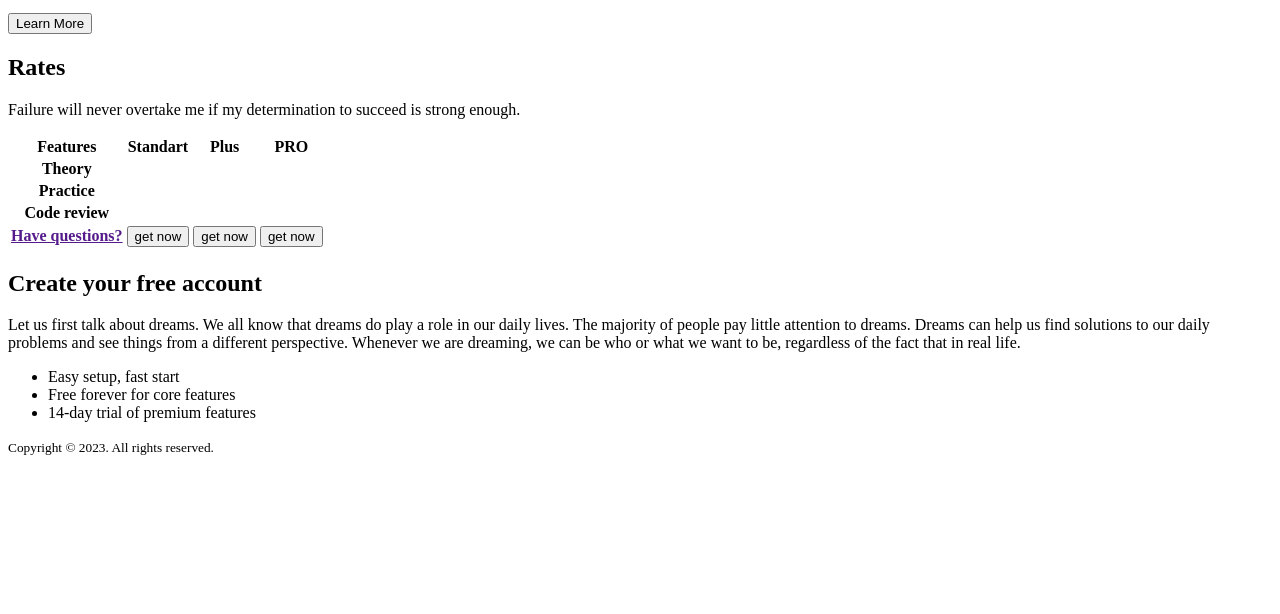
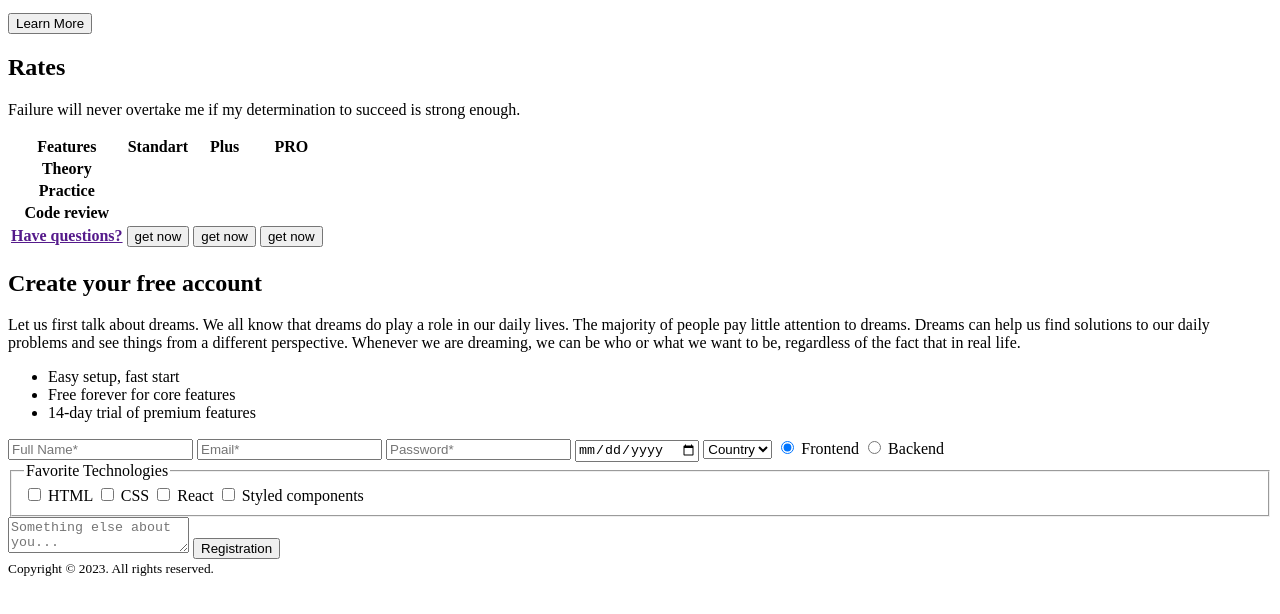
Before and after one commit to alexzubovich/hw-self-html-css, a plain HTML site: page index.html in a window 1280 px wide. Shown: the part 184-798 px from the top of the page. Drawn offline with Linux system fonts and the light colour scheme.

Commit message:
Form markup complete

```diff
--- a/index.html
+++ b/index.html
@@ -66,7 +66,47 @@
             <li>Free forever for core features</li>
             <li>14-day trial of premium features</li>
         </ul>
-        <form action=""></form>
+        <form action="">
+            <input type="text" placeholder="Full Name*">
+            <input type="email" placeholder="Email*">
+            <input type="password" placeholder="Password*">
+            <input type="date">
+            <select>
+                <option selected disabled>Country</option>
+                <option>Belarus</option>
+                <option>China</option>
+                <option>USA</option>
+            </select>
+            <label for="">
+                <input type="radio" name="stack" checked>
+                Frontend
+            </label>
+            <label for="">
+                <input type="radio" name="stack">
+                Backend
+            </label>
+            <fieldset>
+                <legend>Favorite Technologies</legend>
+                <label for="">
+                    <input type="checkbox" name="html">
+                    HTML
+                </label>
+                <label for="">
+                    <input type="checkbox" name="css">
+                    CSS
+                </label>
+                <label for="">
+                    <input type="checkbox" name="react">
+                    React
+                </label>
+                <label for="">
+                    <input type="checkbox" name="sc">
+                    Styled components
+                </label>
+            </fieldset>
+            <textarea placeholder="Something else about you..."></textarea>
+            <button type="submit">Registration</button>
+        </form>
     </section>
     <footer>
         <small>Copyright © 2023. All rights reserved.</small>
```
